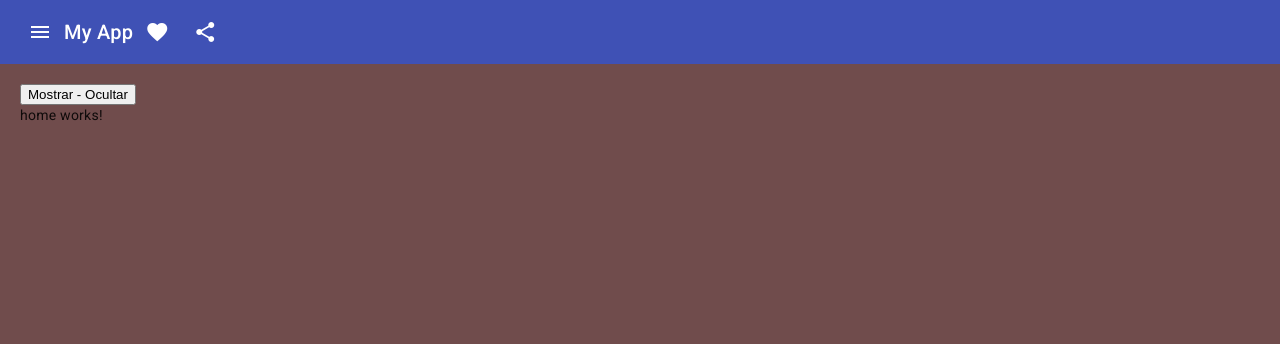
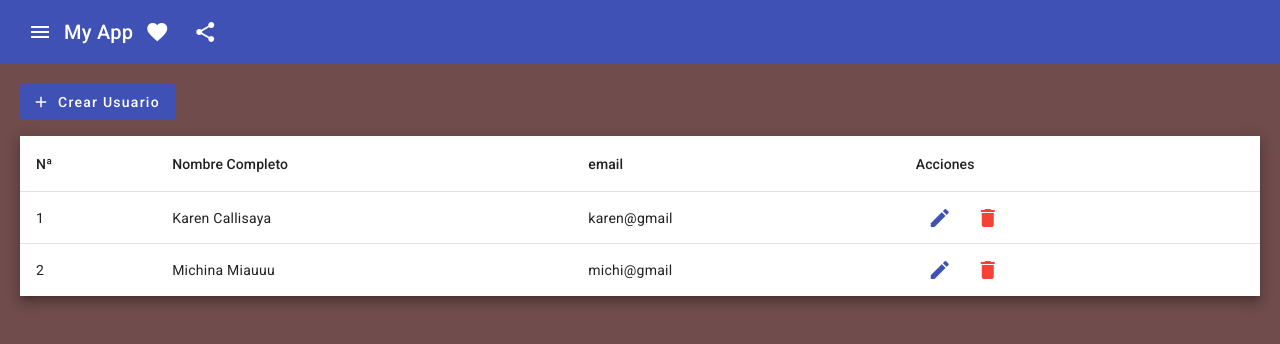
Before and after one commit to YesicaChui/angular_edu, an Angular app: page /dashboard/users in a window 1280 px wide. Before the commit this address led to /. Shown: the top 344 px of the page. Built offline with nearby package versions, Linux system fonts and the light colour scheme.

Commit message:
generando rutas en angular

```diff
--- a/src/app/app-routing.module.ts
+++ b/src/app/app-routing.module.ts
@@ -1,7 +1,30 @@
 import { NgModule } from '@angular/core';
 import { RouterModule, Routes } from '@angular/router';
+import { DashboardComponent } from './dashboard/dashboard.component';
+import { AuthComponent } from './auth/auth.component';
+import { HomeComponent } from './dashboard/pages/home/home.component';
+import { UsersComponent } from './dashboard/pages/users/users.component';
 
-const routes: Routes = [];
+const routes: Routes = [
+  {
+    path: 'dashboard',
+    component: DashboardComponent,
+    children:[
+      {
+        path: 'home',
+        component: HomeComponent,
+      },
+      {
+        path: 'users',
+        component: UsersComponent
+      }
+    ]
+  },
+  {
+    path: 'auth',
+    component: AuthComponent,
+  },
+];
 
 @NgModule({
   imports: [RouterModule.forRoot(routes)],
--- a/src/app/app.component.html
+++ b/src/app/app.component.html
@@ -1 +1,2 @@
-<app-dashboard></app-dashboard>
+<!-- <app-dashboard></app-dashboard> -->
+<router-outlet></router-outlet>
--- /dev/null
+++ b/src/app/auth/auth.component.html
@@ -0,0 +1 @@
+<p>auth works!</p>
--- a/src/app/dashboard/dashboard.component.html
+++ b/src/app/dashboard/dashboard.component.html
@@ -29,8 +29,9 @@
     <main style="padding: 20px;">
       <!-- <app-forns></app-forns> -->
       <!-- <app-users></app-users> -->
-      <button (click)="ver = !ver" >Mostrar - Ocultar</button>
-      <app-home *ngIf="ver"></app-home>
+      <!-- <button (click)="ver = !ver" >Mostrar - Ocultar</button>
+      <app-home *ngIf="ver"></app-home> -->
+      <router-outlet></router-outlet>
     </main>
   </div>
 
--- a/src/app/dashboard/dashboard.module.ts
+++ b/src/app/dashboard/dashboard.module.ts
@@ -10,6 +10,7 @@ import {MatToolbarModule} from '@angular/material/toolbar';
 import {MatIconModule} from '@angular/material/icon';
 import { UsersModule } from './pages/users/users.module';
 import { HomeModule } from './pages/home/home.module';
+import { RouterModule } from '@angular/router';
 
 
 
@@ -29,6 +30,7 @@ import { HomeModule } from './pages/home/home.module';
     MatIconModule,
     UsersModule,
     HomeModule,
+    RouterModule,
   ],
   exports :[
     DashboardComponent
```
Also changed, not shown: src/app/auth/auth.component.ts (added, +10 -0 lines), src/app/auth/auth.module.ts (added, +15 -0 lines), src/app/auth/auth.component.scss (added).
